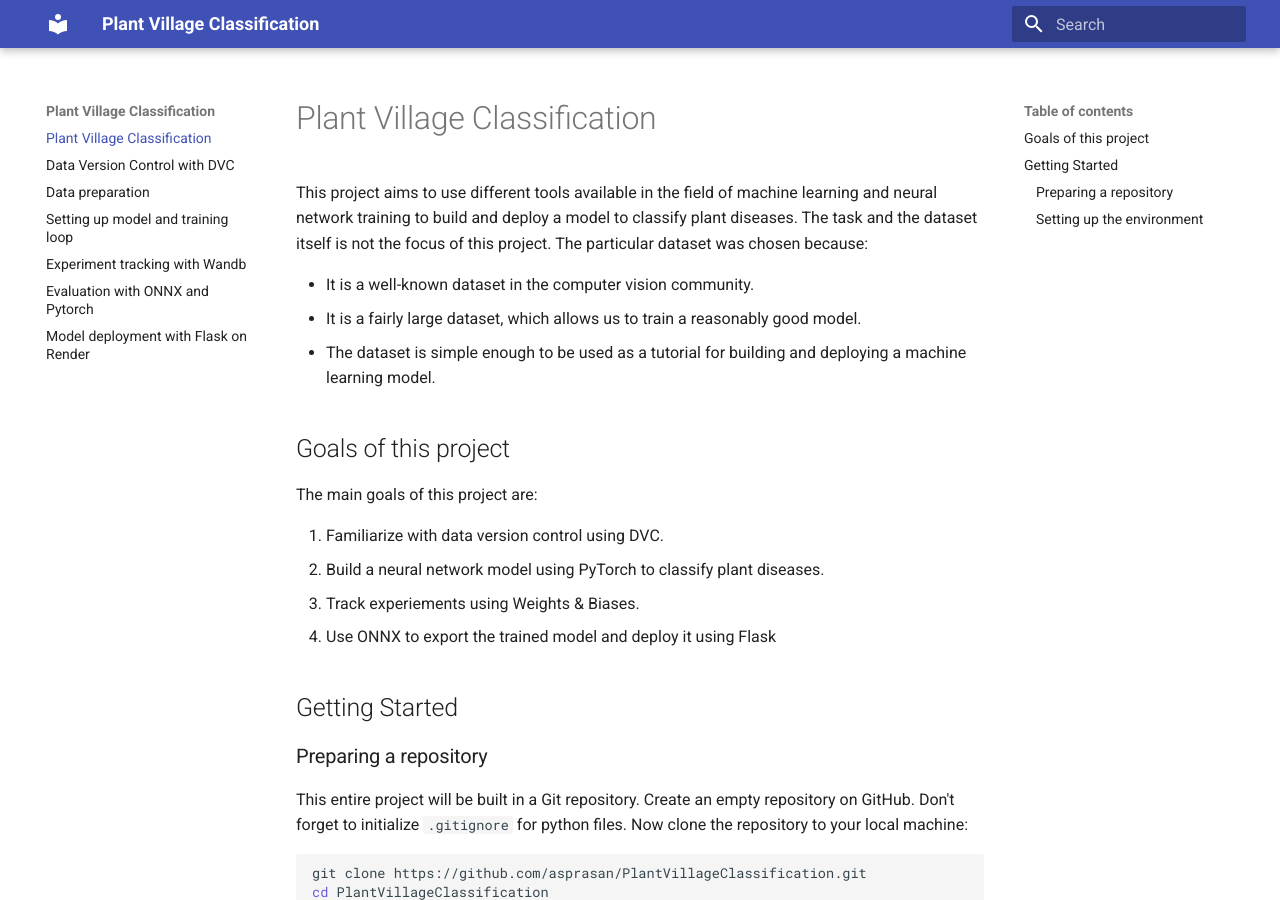
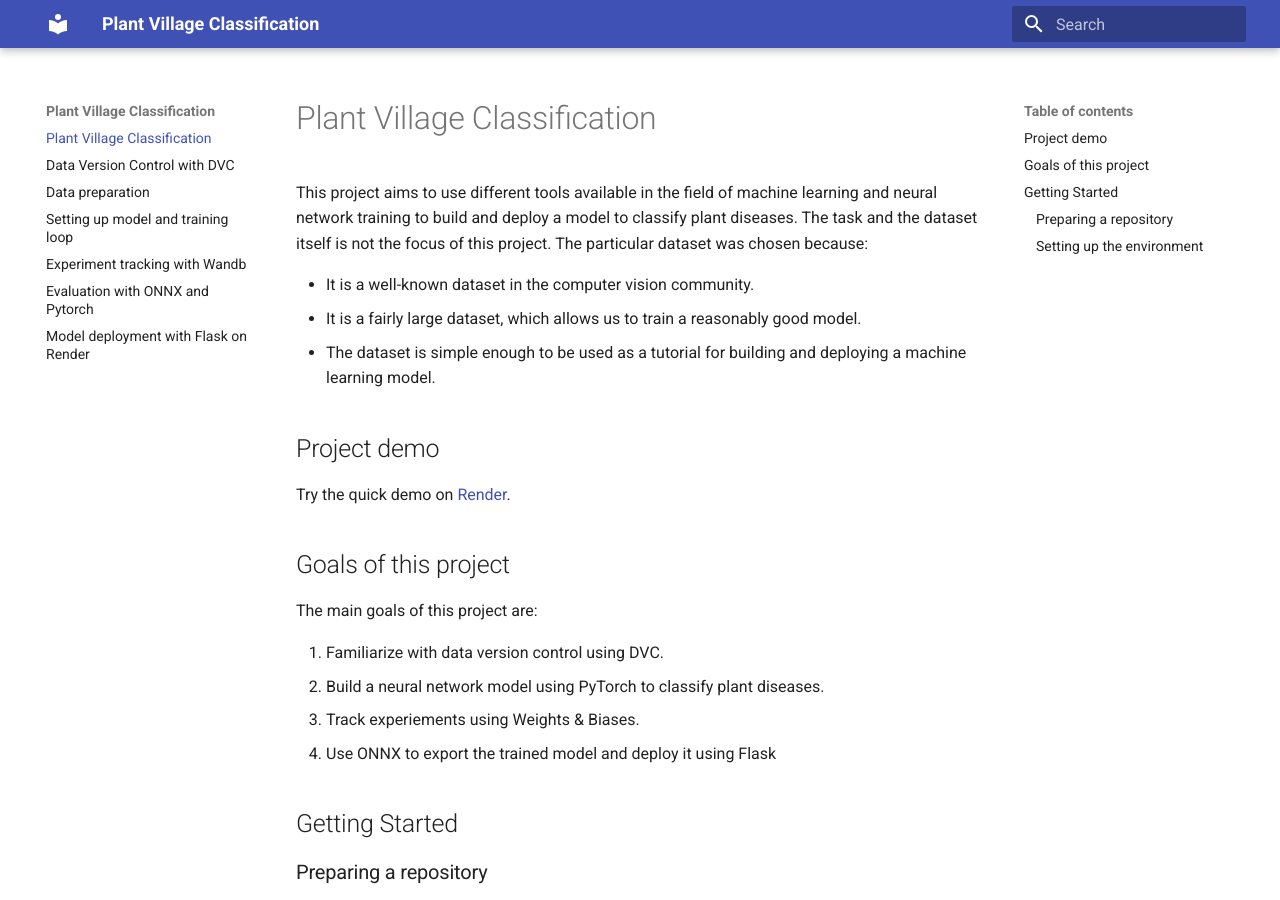
Before and after one commit to asprasan/PlantVillageClassification, an MkDocs documentation site: the page built from docs/index.md, in a window 1280 px wide and 900 px high. Built offline with MkDocs 1.6.1 and Material for MkDocs 9.7.7, drawn with Linux system fonts in a browser that asks for light colours.

Commit message:
update demo link on the homepage

```diff
--- a/docs/index.md
+++ b/docs/index.md
@@ -5,6 +5,10 @@
 * It is a well-known dataset in the computer vision community.
 * It is a fairly large dataset, which allows us to train a reasonably good model.
 * The dataset is simple enough to be used as a tutorial for building and deploying a machine learning model.
+
+## Project demo
+
+Try the quick demo on [Render](https://plant-village-kxps.onrender.com/).
 
 ## Goals of this project
 
```
Also changed, not shown: site/index.html, site/search/search_index.json, site/sitemap.xml, 1 other file.
